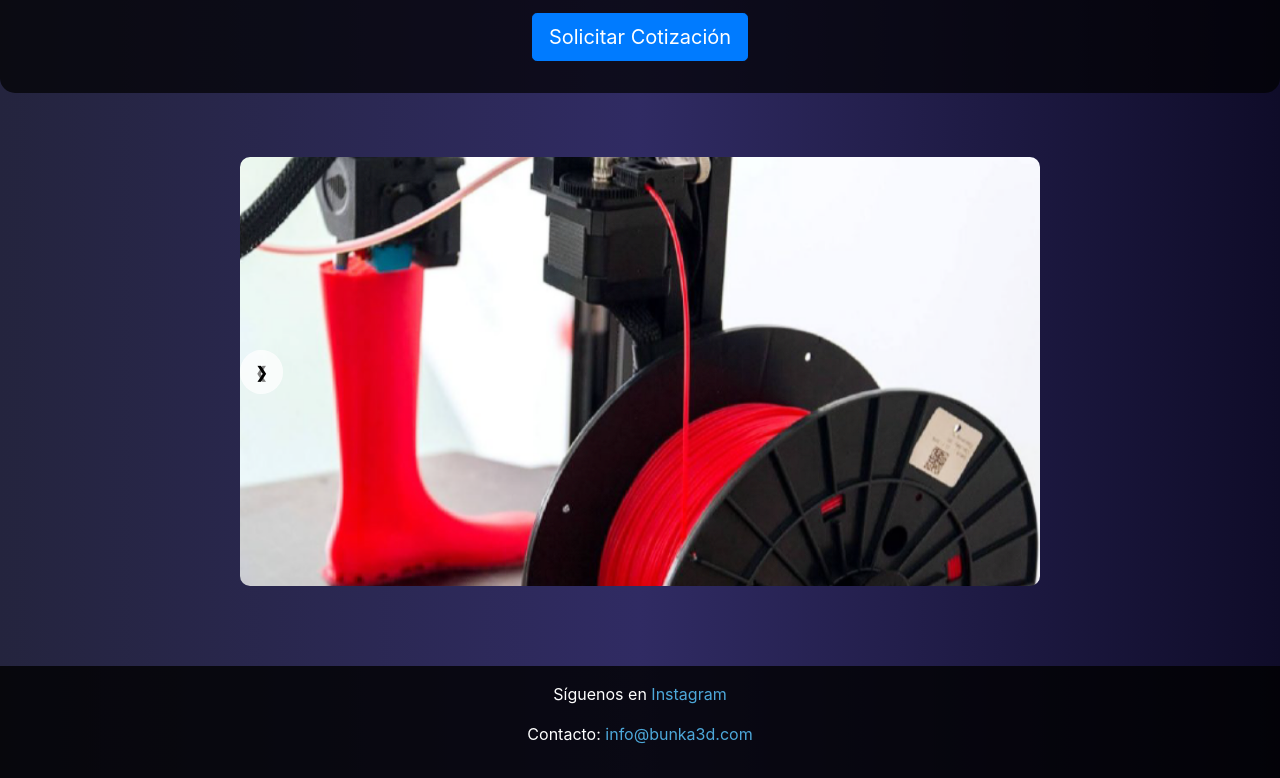
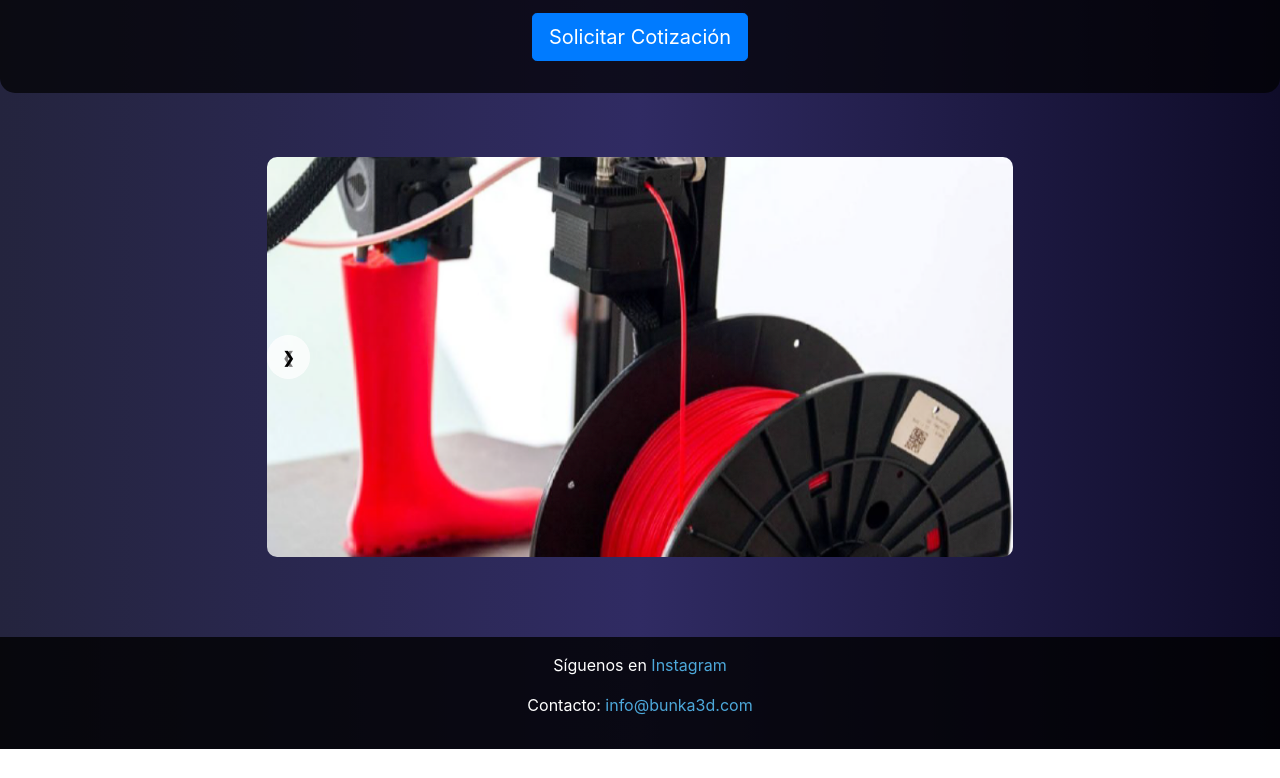
Before and after one commit to Mosekyo20/Bunka3D, a plain HTML site: page index.html in a window 1280 px wide. Shown: the part 305-1083 px from the top of the page. After the commit the page ends 1054 px from the top, so only its background shows below. Drawn offline with nearby package versions, Linux system fonts and the light colour scheme.

Commit message:
Update main.css

```diff
--- a/assets/css/main.css
+++ b/assets/css/main.css
@@ -39,6 +39,8 @@
 
 .carousel-image {
     width: 100%;
+    height: 400px; /* Altura fija para el carrusel */
+    object-fit: cover; /* Para que las imágenes no se deformen */
     border-radius: 10px;
     display: none;
 }
```
